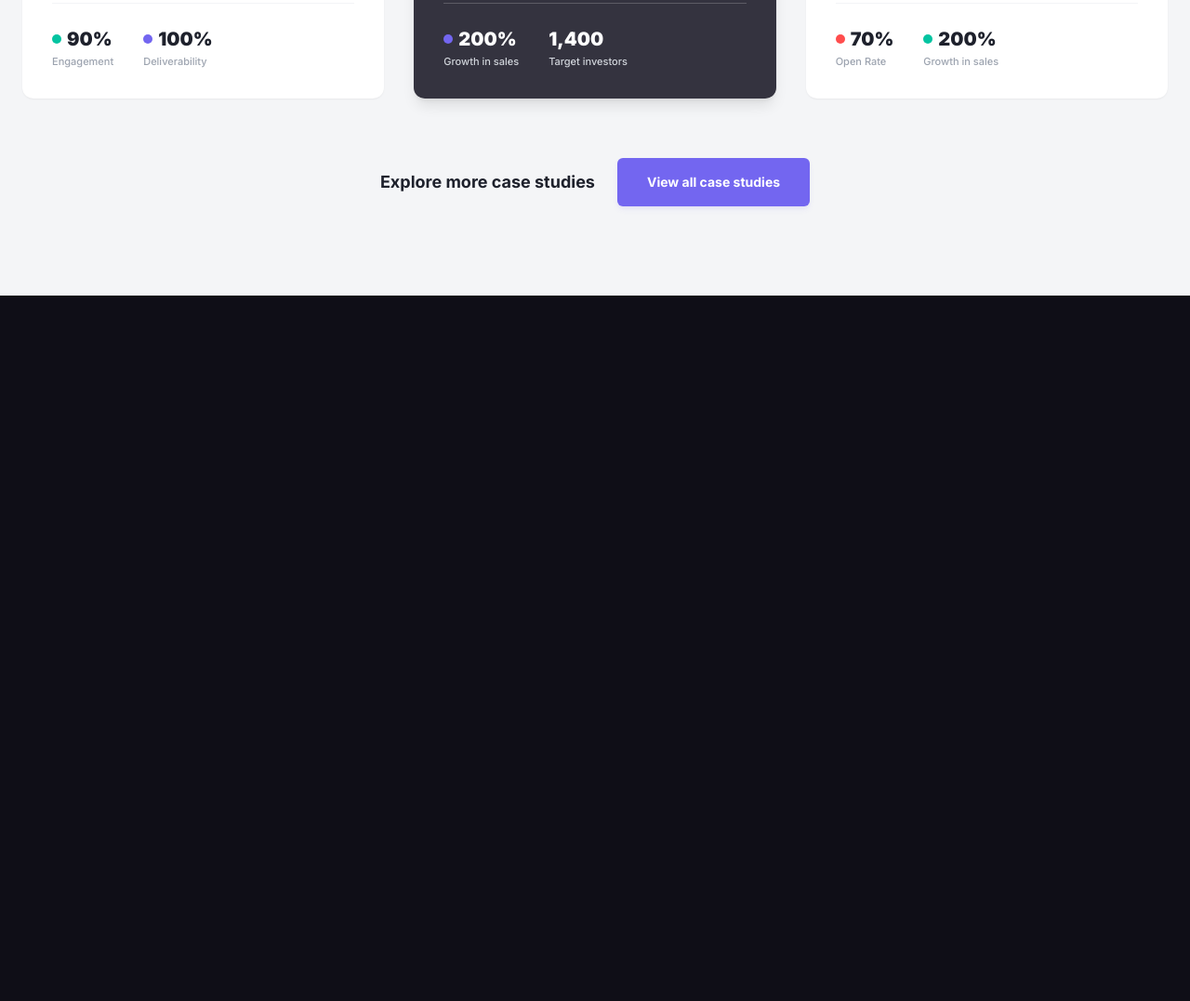
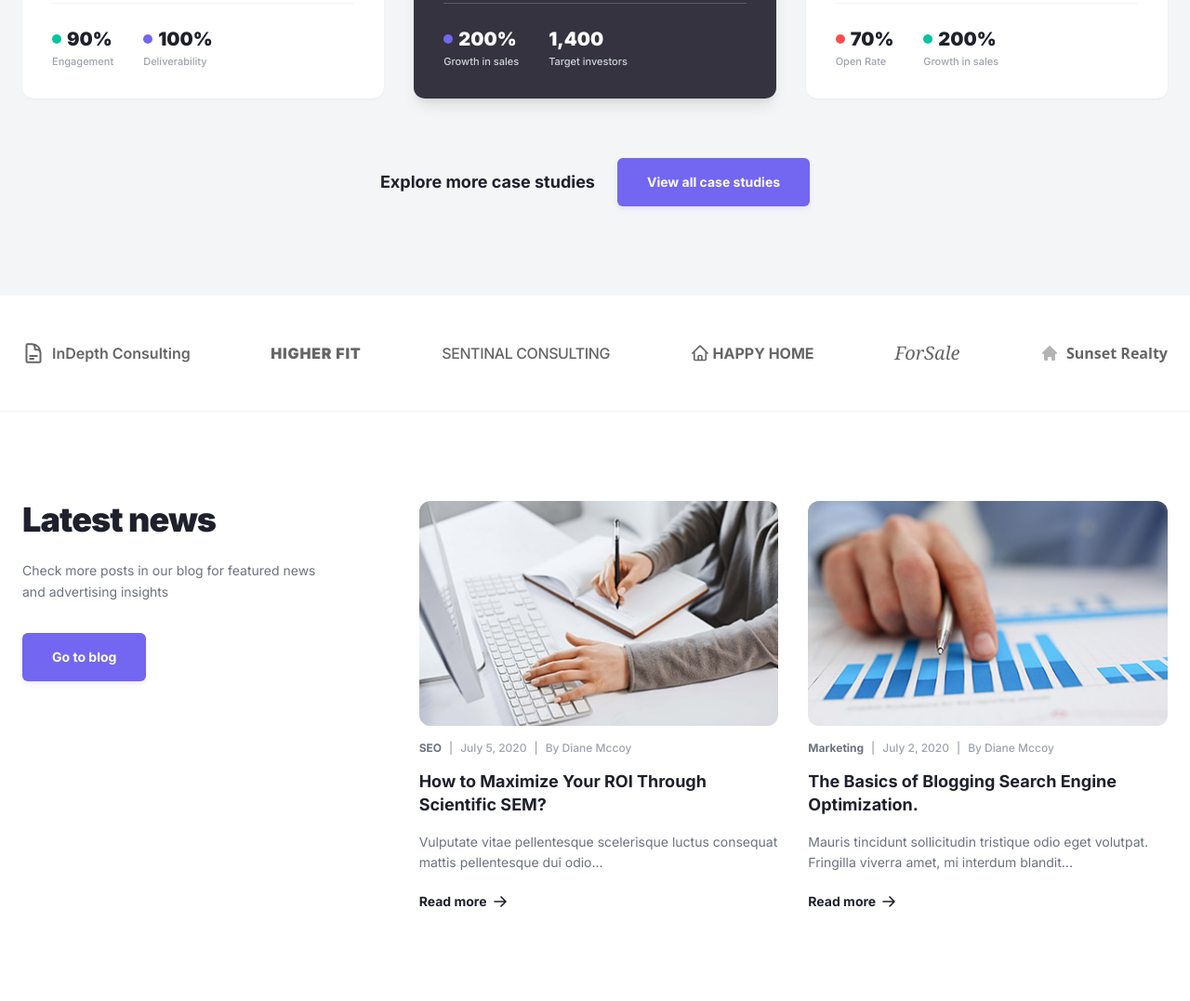
Before and after one commit to amir-arch-cyber/groupwork, a website: page src/benja.html in a window 1280 px wide. Shown: the part 5485-6562 px from the top of the page at 93% size. Before the commit the page ends 5803 px from the top, so only its background shows below. Drawn offline with nearby package versions, Linux system fonts and the light colour scheme; grey boxes are pictures that could not be loaded.

Commit message:
last section

```diff
--- a/src/benja.html
+++ b/src/benja.html
@@ -344,5 +344,101 @@
     </div>
   </section>
 </div>
+<div class="w-full bg-white border-b border-gray-100 py-12">
+  <div class="max-w-7xl mx-auto px-6 flex flex-wrap items-center justify-between gap-8 opacity-60 grayscale contrast-200">
+    <div class="flex items-center space-x-2 font-semibold text-gray-800">
+      <svg class="w-6 h-6" fill="none" stroke="currentColor" stroke-width="2" viewBox="0 0 24 24"><path stroke-linecap="round" stroke-linejoin="round" d="M19.5 14.25v-2.625a3.375 3.375 0 00-3.375-3.375h-1.5A1.125 1.125 0 0113.5 7.125v-1.5a3.375 3.375 0 00-3.375-3.375H8.25m0 12.75h7.5m-7.5 3H12M10.5 2.25H5.625c-.621 0-1.125.504-1.125 1.125v17.25c0 .621.504 1.125 1.125 1.125h12.75c.621 0 1.125-.504 1.125-1.125V11.25a9 9 0 00-9-9z"/></svg>
+      <span>InDepth Consulting</span>
+    </div>
+    <div class="flex items-center space-x-2 font-black tracking-wider text-gray-800">
+      <span>HIGHER FIT</span>
+    </div>
+    <div class="flex items-center space-x-2 font-medium tracking-tight text-gray-800">
+      <span>SENTINAL CONSULTING</span>
+    </div>
+    <div class="flex items-center space-x-1 font-bold text-gray-800">
+      <svg class="w-5 h-5" fill="none" stroke="currentColor" stroke-width="2" viewBox="0 0 24 24"><path stroke-linecap="round" stroke-linejoin="round" d="M2.25 12l8.954-8.955c.44-.439 1.152-.439 1.591 0L21.75 12M4.5 9.75v10.125c0 .621.504 1.125 1.125 1.125H9.75v-4.875c0-.621.504-1.125 1.125-1.125h2.25c.621 0 1.125.504 1.125 1.125V21h4.125c.621 0 1.125-.504 1.125-1.125V9.75M8.25 21h8.25"/></svg>
+      <span>HAPPY HOME</span>
+    </div>
+    <div class="flex items-center font-serif text-xl italic text-gray-800">
+      <span>ForSale</span>
+    </div>
+    <div class="flex items-center space-x-2 font-bold text-emerald-600">
+      <svg class="w-5 h-5" fill="currentColor" viewBox="0 0 20 20"><path d="M10.707 2.293a1 1 0 00-1.414 0l-7 7a1 1 0 001.414 1.414L4 10.414V17a1 1 0 001 1h2a1 1 0 001-1v-2a1 1 0 011-1h2a1 1 0 011 1v2a1 1 0 001 1h2a1 1 0 001-1v-6.586l.293.293a1 1 0 001.414-1.414l-7-7z"/></svg>
+      <span class="text-gray-800 font-sans">Sunset Realty</span>
+    </div>
+  </div>
+</div>
+
+<div class="w-full bg-white text-[#1e212c] py-24">
+  <section class="max-w-7xl mx-auto px-6 grid grid-cols-1 lg:grid-cols-3 gap-12 items-start">
+
+    <div class="space-y-6 lg:pr-8">
+      <h2 class="text-3xl md:text-4xl font-black tracking-tight">Latest news</h2>
+      <p class="text-gray-500 text-sm leading-relaxed max-w-xs">
+        Check more posts in our blog for featured news and advertising insights
+      </p>
+      <div class="pt-2">
+        <a href="#" class="inline-block bg-[#7366F0] hover:bg-[#5f52dd] text-white font-bold text-sm px-8 py-4 rounded-md transition shadow-md shadow-[#7366F0]/10">
+          Go to blog
+        </a>
+      </div>
+    </div>
+
+    <div class="lg:col-span-2 grid grid-cols-1 md:grid-cols-2 gap-8">
+
+      <article class="space-y-4 group cursor-pointer">
+        <div class="overflow-hidden rounded-xl bg-gray-100 aspect-[16/10]">
+          <img src="./imgbenj/8.png"
+               alt="SEO Desk work"
+               class="w-full h-full object-cover group-hover:scale-105 transition duration-300">
+        </div>
+        <div class="flex items-center space-x-2 text-xs font-medium text-gray-400">
+          <span class="text-gray-500 font-bold">SEO</span>
+          <span>|</span>
+          <span>July 5, 2020</span>
+          <span>|</span>
+          <span>By Diane Mccoy</span>
+        </div>
+        <h3 class="text-lg font-bold leading-snug group-hover:text-[#7366F0] transition">
+          How to Maximize Your ROI Through Scientific SEM?
+        </h3>
+        <p class="text-gray-500 text-sm line-clamp-2 leading-relaxed">
+          Vulputate vitae pellentesque scelerisque luctus consequat mattis pellentesque dui odio...
+        </p>
+        <a href="#" class="inline-flex items-center space-x-1.5 font-bold text-sm text-[#1e212c] group-hover:text-[#7366F0] transition pt-1">
+          <span>Read more</span>
+          <svg class="w-4 h-4 transform group-hover:translate-x-1 transition" fill="none" stroke="currentColor" stroke-width="2.5" viewBox="0 0 24 24"><path stroke-linecap="round" stroke-linejoin="round" d="M13.5 4.5L21 12m0 0l-7.5 7.5M21 12H3"/></svg>
+        </a>
+      </article>
+
+      <article class="space-y-4 group cursor-pointer">
+        <div class="overflow-hidden rounded-xl bg-gray-100 aspect-[16/10]">
+          <img src="./imgbenj/pic.png"
+               alt="Marketing Charts"
+               class="w-full h-full object-cover group-hover:scale-105 transition duration-300">
+        </div>
+        <div class="flex items-center space-x-2 text-xs font-medium text-gray-400">
+          <span class="text-gray-500 font-bold">Marketing</span>
+          <span>|</span>
+          <span>July 2, 2020</span>
+          <span>|</span>
+          <span>By Diane Mccoy</span>
+        </div>
+        <h3 class="text-lg font-bold leading-snug group-hover:text-[#7366F0] transition">
+          The Basics of Blogging Search Engine Optimization.
+        </h3>
+        <p class="text-gray-500 text-sm line-clamp-2 leading-relaxed">
+          Mauris tincidunt sollicitudin tristique odio eget volutpat. Fringilla viverra amet, mi interdum blandit...
+        </p>
+        <a href="#" class="inline-flex items-center space-x-1.5 font-bold text-sm text-[#1e212c] group-hover:text-[#7366F0] transition pt-1">
+          <span>Read more</span>
+          <svg class="w-4 h-4 transform group-hover:translate-x-1 transition" fill="none" stroke="currentColor" stroke-width="2.5" viewBox="0 0 24 24"><path stroke-linecap="round" stroke-linejoin="round" d="M13.5 4.5L21 12m0 0l-7.5 7.5M21 12H3"/></svg>
+        </a>
+      </article>
+
+    </div>
+  </section>
+</div>
 </body>
 </html>
```
Also changed, not shown: src/imgbenj/8.png (added), src/imgbenj/pic.png (added).
